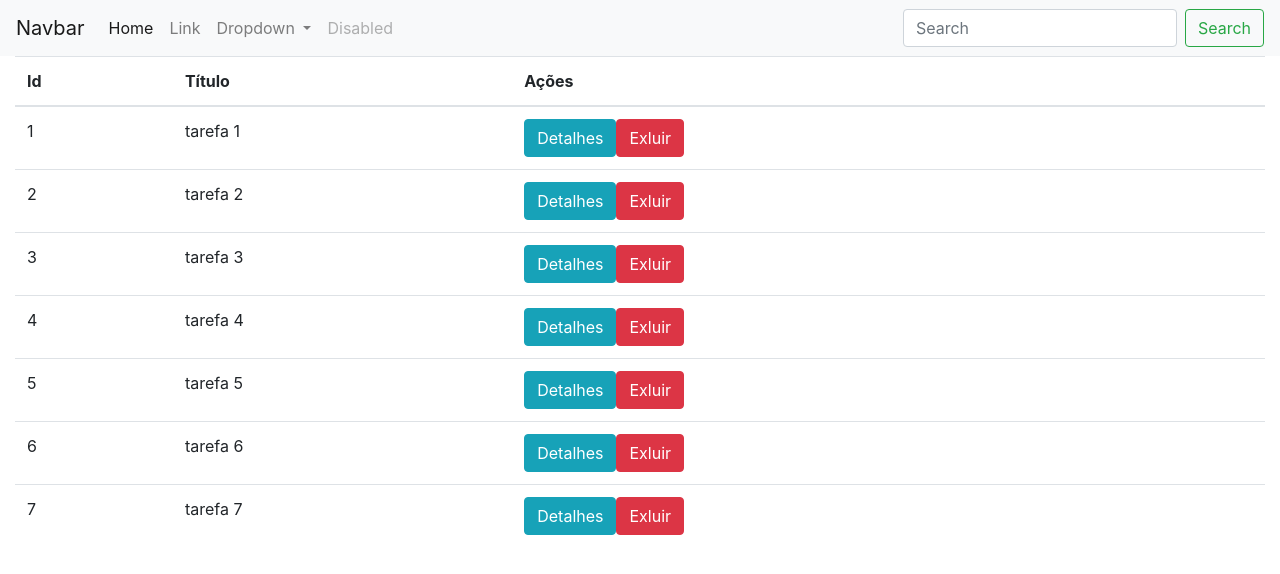
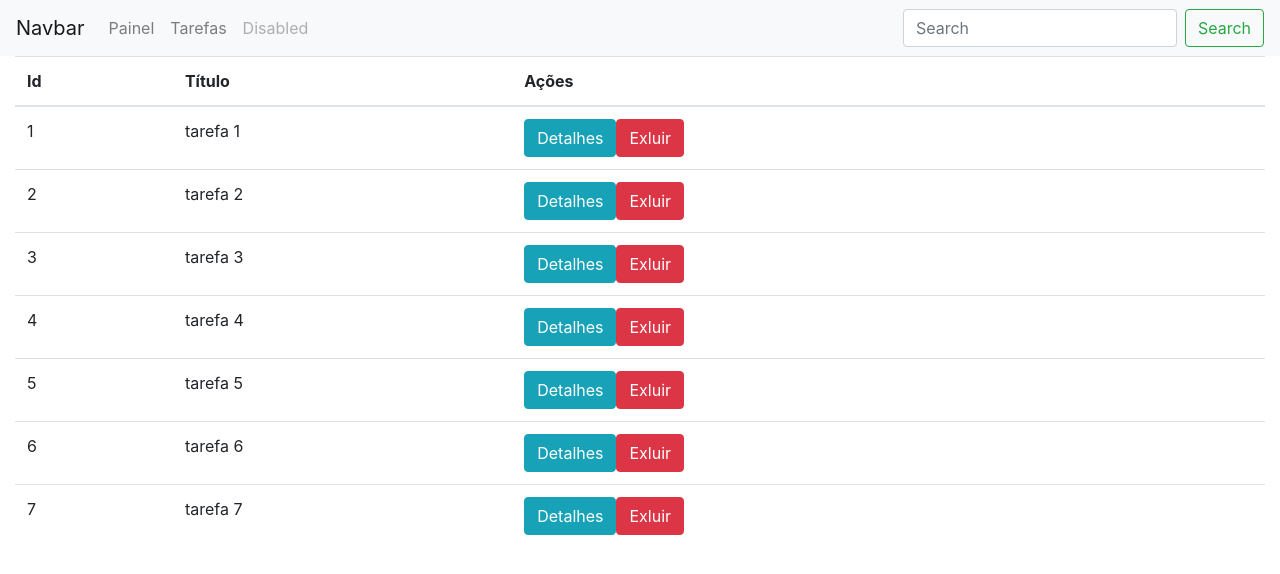
Before and after one commit to Luiz-Bernardes/angular-proposal, an Angular app: page /tasks in a window 1280 px wide. Shown: the top 574 px of the page. Built offline with nearby package versions, Linux system fonts and the light colour scheme.

Commit message:
routes basic

```diff
--- a/src/app/app.component.html
+++ b/src/app/app.component.html
@@ -1,5 +1,5 @@
 <navbar></navbar>
 
 <div class="container-fluid">
-  <tasks></tasks>
+  <router-outlet></router-outlet>
 </div>
--- a/src/app/app.module.ts
+++ b/src/app/app.module.ts
@@ -2,11 +2,19 @@ import { BrowserModule } from '@angular/platform-browser';
 import { NgModule } from '@angular/core';
 import { FormsModule } from '@angular/forms';
 import { HttpModule } from '@angular/http';
+import { RouterModule } from '@angular/router';
 
 import { AppComponent } from './app.component';
 import { NavbarComponent } from './navbar/navbar.component';
 import { TasksComponent } from './tasks/tasks.component';
 import { TaskDetailComponent } from './tasks/task-detail/task-detail.component';
+
+const ROUTES = RouterModule.forRoot([
+  {
+    path: 'tasks',
+    component: TasksComponent
+  }
+])
 
 @NgModule({
   declarations: [
@@ -18,7 +26,8 @@ import { TaskDetailComponent } from './tasks/task-detail/task-detail.component';
   imports: [
     BrowserModule,
     FormsModule,
-    HttpModule
+    HttpModule,
+    ROUTES
   ],
   providers: [],
   bootstrap: [AppComponent]
--- a/src/app/navbar/navbar.component.html
+++ b/src/app/navbar/navbar.component.html
@@ -9,24 +9,12 @@
 
     <ul class="navbar-nav mr-auto">
 
-      <li class="nav-item active">
-        <a class="nav-link" href="#">Home <span class="sr-only">(current)</span></a>
+      <li class="nav-item">
+        <a routerLink="/tasks" class="nav-link">Painel</a>
       </li>
 
       <li class="nav-item">
-        <a class="nav-link" href="#">Link</a>
-      </li>
-
-      <li class="nav-item dropdown">
-        <a class="nav-link dropdown-toggle" href="#" id="navbarDropdown" role="button" data-toggle="dropdown" aria-haspopup="true" aria-expanded="false">
-          Dropdown
-        </a>
-        <div class="dropdown-menu" aria-labelledby="navbarDropdown">
-          <a class="dropdown-item" href="#">Action</a>
-          <a class="dropdown-item" href="#">Another action</a>
-          <div class="dropdown-divider"></div>
-          <a class="dropdown-item" href="#">Something else here</a>
-        </div>
+        <a routerLink="/tasks" class="nav-link">Tarefas</a>
       </li>
 
       <li class="nav-item">
```
